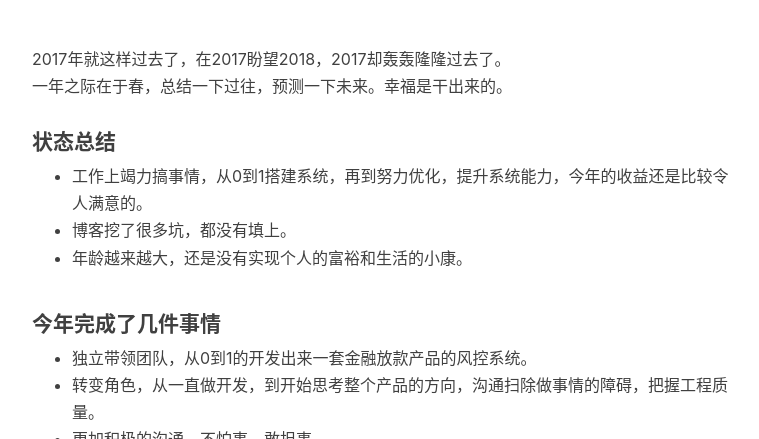
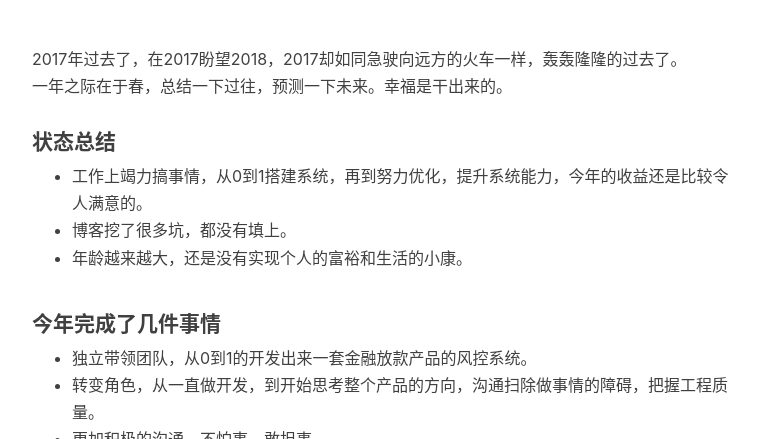
Before and after one commit to yinhaomin/yinhaomin.github.io, a Jekyll site: the page built from _posts/2018-01-01-一年之际在于春.md, in a window 1280 px wide and 900 px high, cut to the strip 461-900 px from the top of the window. Shown: the whole strip, without its empty margins (233-992 px from the left). Built offline with Jekyll 4.4.1, drawn with Linux system fonts in a browser that asks for light colours; nearby versions of some CDN libraries; comment, search, counter and statistics services are not loaded.

Commit message:
Update 2018-01-01-一年之际在于春.md

```diff
--- a/_posts/2018-01-01-一年之际在于春.md
+++ b/_posts/2018-01-01-一年之际在于春.md
@@ -11,7 +11,7 @@ tags:
     - 年终总结
 ---
 
-2017年就这样过去了，在2017盼望2018，2017却轰轰隆隆过去了。<br>
+2017年过去了，在2017盼望2018，2017却如同急驶向远方的火车一样，轰轰隆隆的过去了。<br>
 一年之际在于春，总结一下过往，预测一下未来。幸福是干出来的。<br>
 
 #### 状态总结
```
